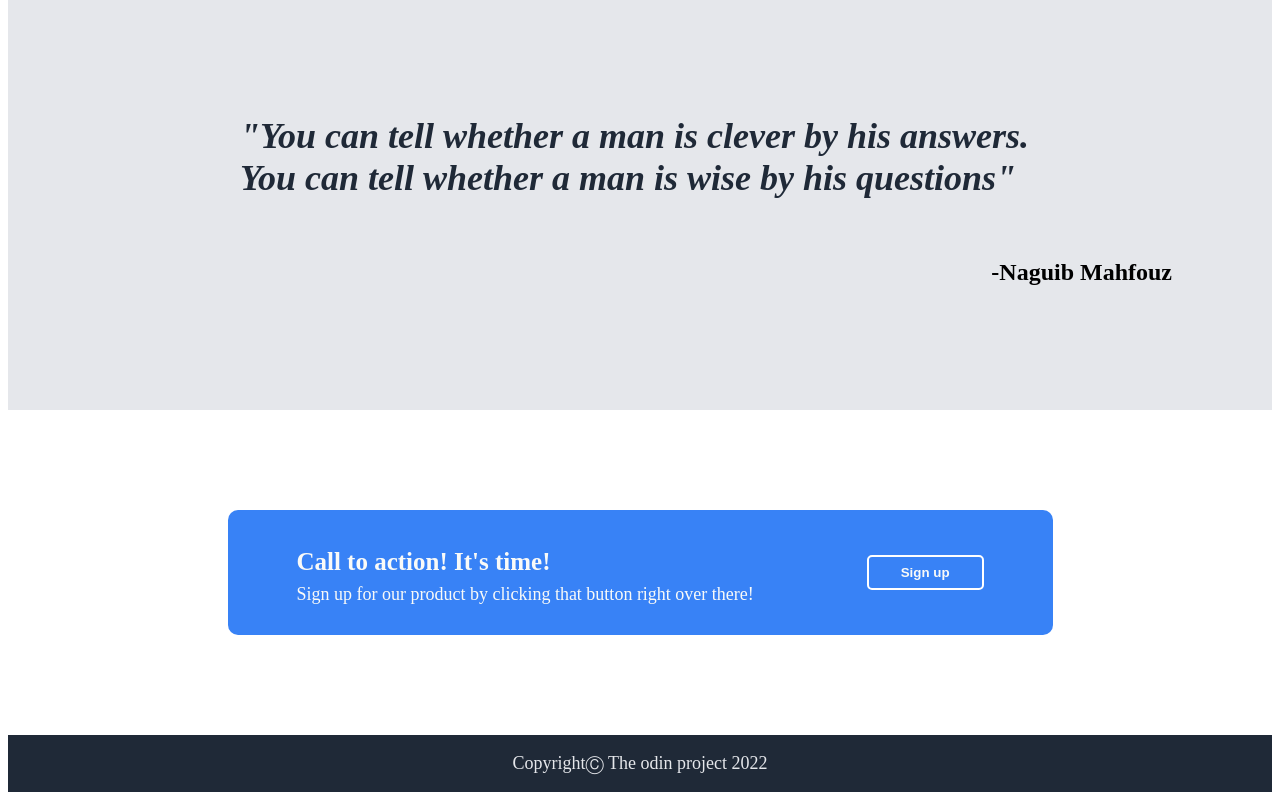
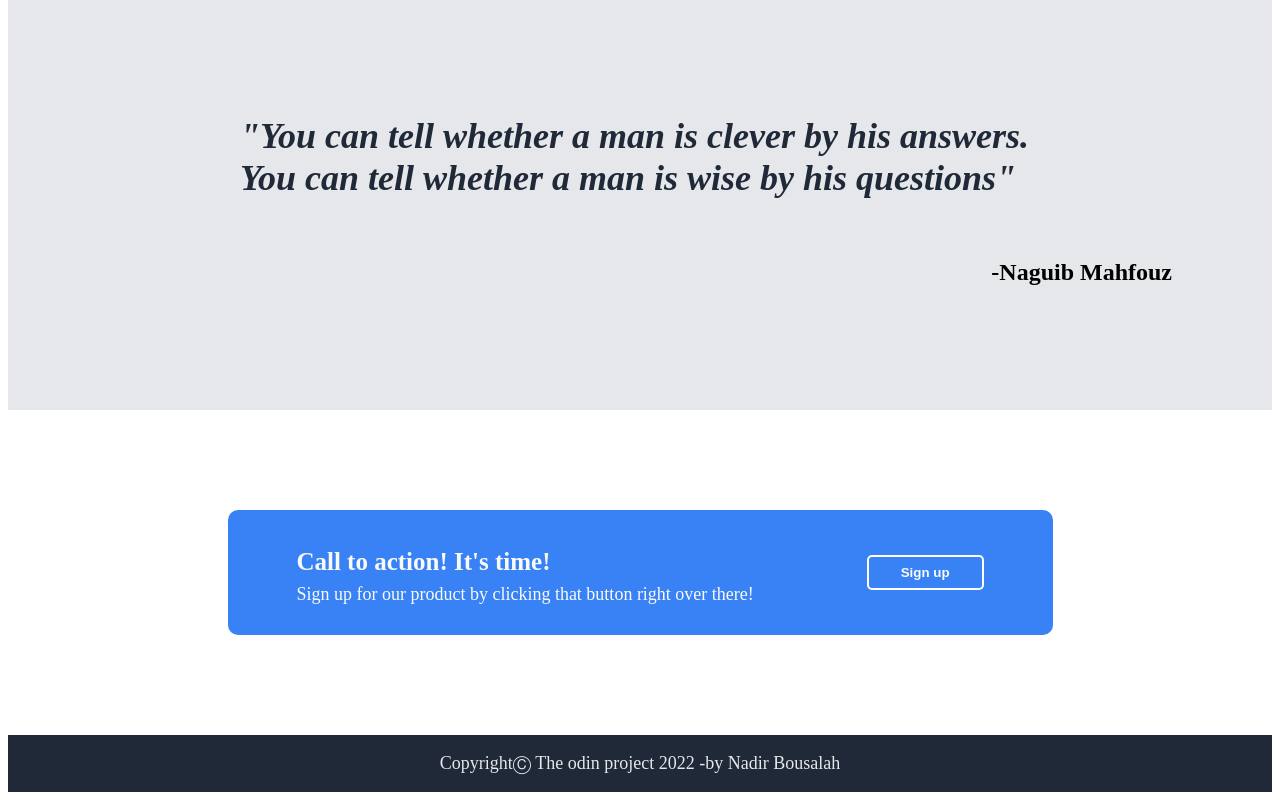
Before and after one commit to Medido1/Landing_page, a plain HTML site: page index.html in a window 1280 px wide. Shown: the part 845-1645 px from the top of the page. Drawn offline with Linux system fonts and the light colour scheme.

Commit message:
add developer name in the footer

```diff
--- a/index.html
+++ b/index.html
@@ -69,7 +69,7 @@
             </section>
         </main>
         <footer>
-            <p>CopyrightⒸ The odin project 2022</p>
+            <p>CopyrightⒸ The odin project 2022 -by Nadir Bousalah</p>
         </footer>
     </body>
 </html>
```
